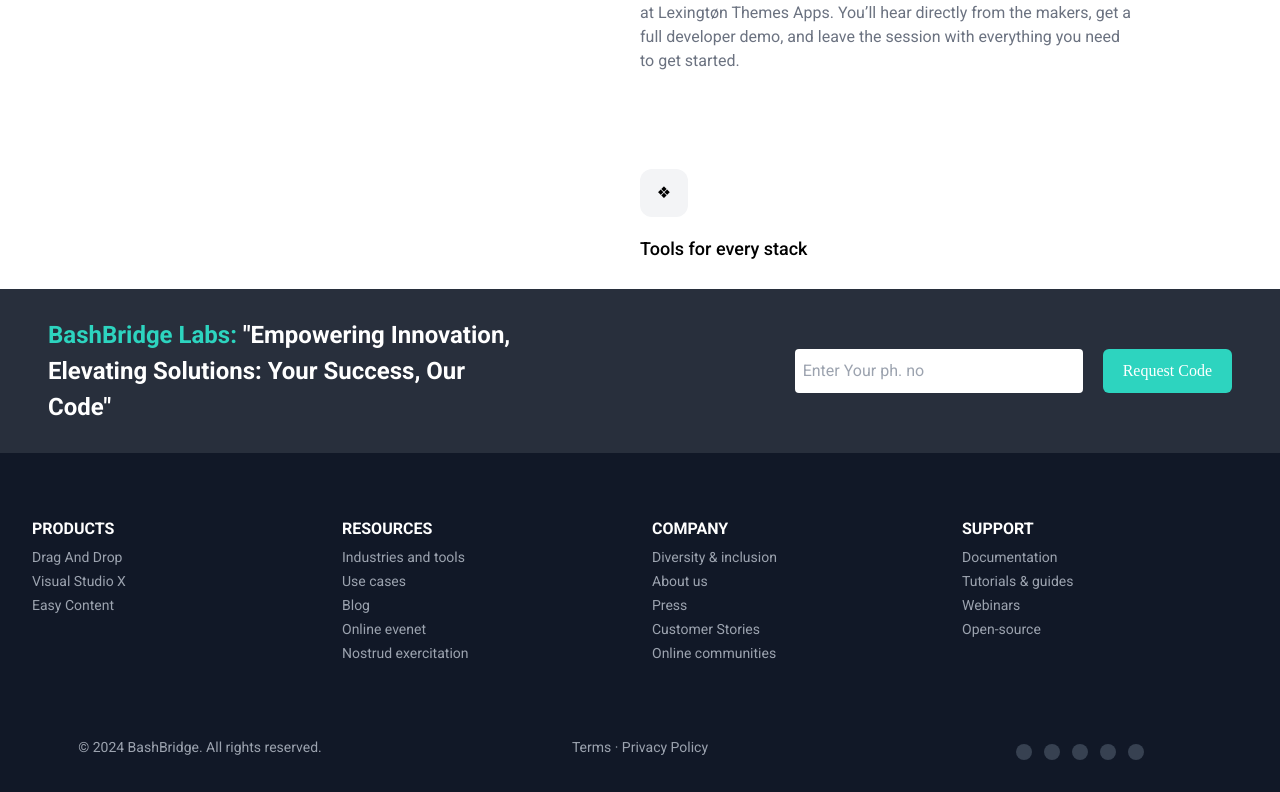
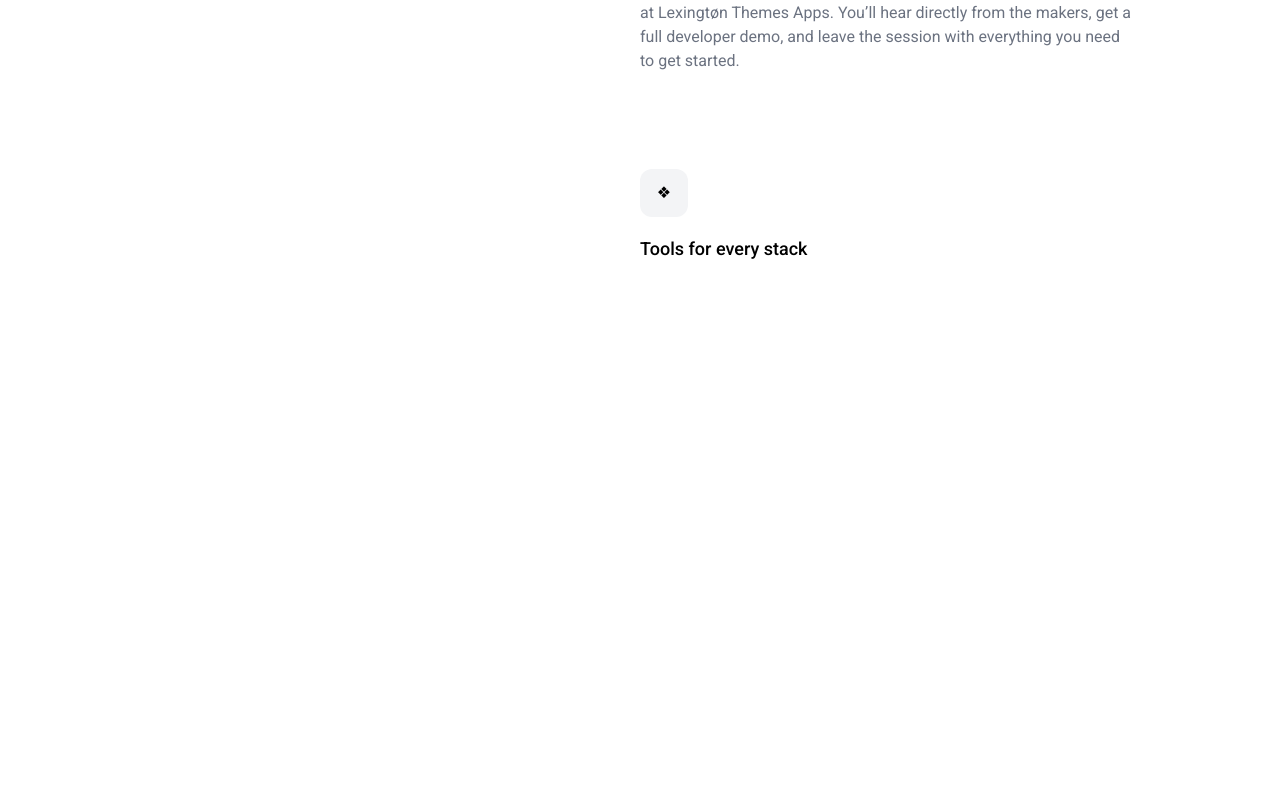
Before and after one commit to bashBridge-Labs/site, a Next.js app: page / in a window 1280 px wide. Shown: the part 1183-1975 px from the top of the page. After the commit the page ends 1472 px from the top, so only its background shows below. Built offline with nearby package versions, Linux system fonts and the light colour scheme.

Commit message:
footer close for deploy

```diff
--- a/app/page.js
+++ b/app/page.js
@@ -1,12 +1,12 @@
 import Hero from "@/components/hero";
 import FeatureSection from "@/components/featureSection";
-import Footer from "@/components/Footer/footer";
+// import Footer from "@/components/Footer/footer";
 export default function Home() {
   return (
 <main className="max-w-7xl mx-auto">
 <Hero/>
 <FeatureSection/>
-<Footer/>
+{/* <Footer/> */}
 </main>
   );
 }
--- a/components/Footer/Socialicons.jsx
+++ b/components/Footer/Socialicons.jsx
@@ -10,7 +10,8 @@ const SocialIcons = ({ Icons }) => {
         rounded-full bg-gray-700 mx-1.5 text-xl hover:text-gray-100 hover:bg-teal-500
         duration-300 "
         >
-          <ion-icon name={icon.name}></ion-icon>
+          {/* <ion-icon name={icon.name}></ion-icon> */}
+          {icon.name}
 
         </span>
       ))}
```
